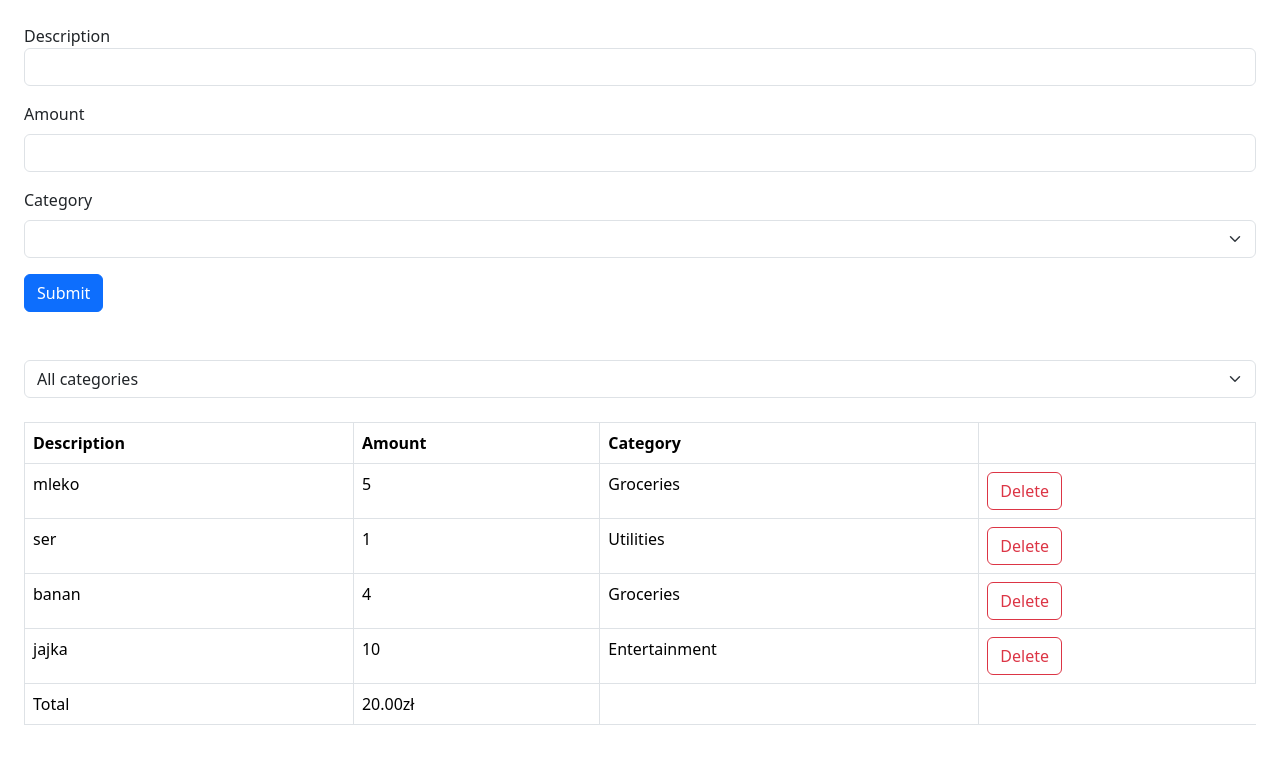
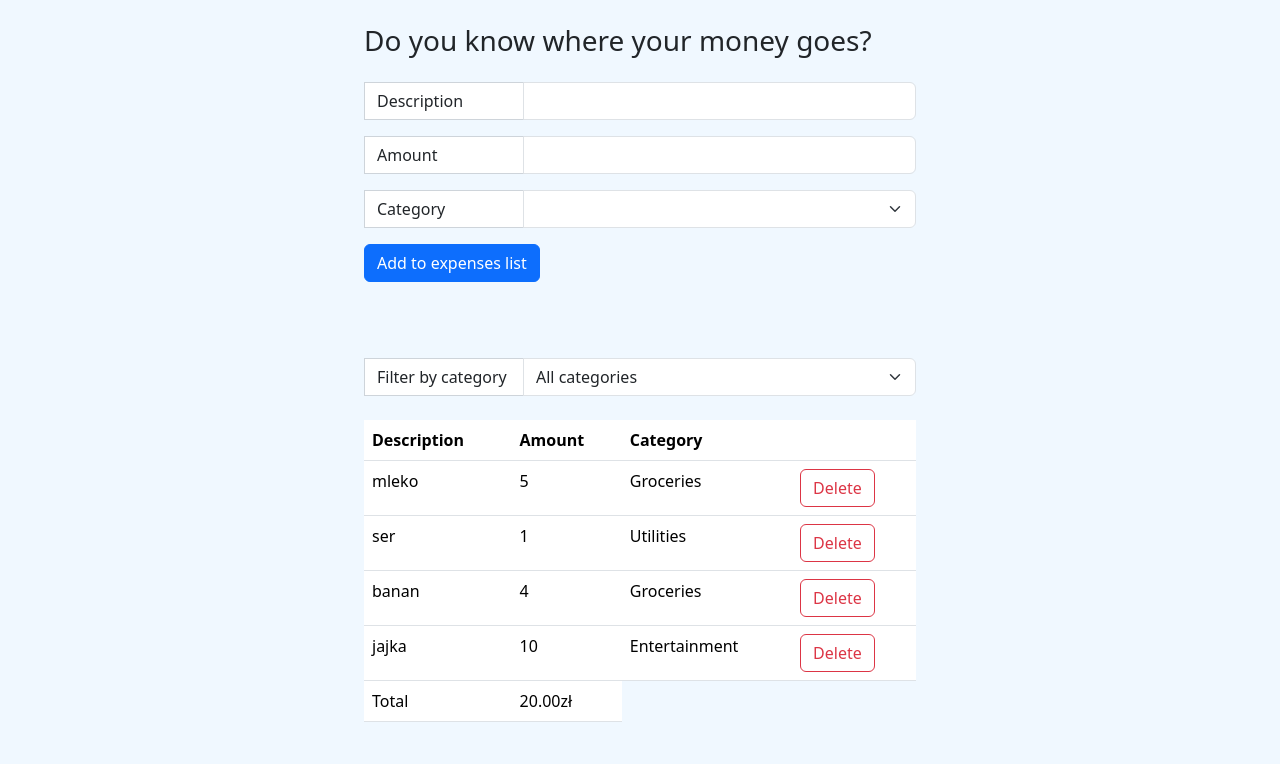
Before and after one commit to JuliaKucmierczyk/expense-tracker, a React (Vite) app: page / in a window 1280 px wide. Shown: the top 764 px of the page. Built offline with nearby package versions, Linux system fonts and the light colour scheme.

Commit message:
Styling interface

```diff
--- a/src/App.css
+++ b/src/App.css
@@ -0,0 +1,23 @@
+:root,
+div {
+  background-color: aliceblue;
+}
+
+.form-app {
+  margin: 0 auto;
+  width: 600px;
+}
+
+@media screen and (max-width: 600px) {
+  .form-app {
+    width: 100%;
+  }
+}
+
+span.my-span {
+  background-color: #ffffff;
+  border: 1px solid #ced4da;
+  border-radius: 0;
+  width: 10rem;
+  font-weight: 500;
+}
--- a/src/App.tsx
+++ b/src/App.tsx
@@ -19,24 +19,26 @@ function App() {
     : expenses;
 
   return (
-    <>
-      <div className="mb-5">
+    <section className="form-app">
+      <h3 className="m-4 align-items-center">
+        Do you know where your money goes?
+      </h3>
+      <div className="mb-5 pb-1">
         <ExpenseForm
           onSubmit={(expense) =>
             setExpenses([...expenses, { ...expense, id: expenses.length + 1 }])
           }
         />
       </div>
-      <div className="mb-3">
-        <ExpenseFilter
-          onSelectCategory={(category) => setSelectedCategory(category)}
-        />
-      </div>
+
+      <ExpenseFilter
+        onSelectCategory={(category) => setSelectedCategory(category)}
+      />
       <ExpenseList
         expenses={visibleExpenses}
         onDelete={(id) => setExpenses(expenses.filter((e) => e.id != id))}
       />
-    </>
+    </section>
   );
 }
 
--- a/src/components/ExpenseFilter.tsx
+++ b/src/components/ExpenseFilter.tsx
@@ -7,6 +7,15 @@ interface Props {
 const ExpenseFilter = ({ onSelectCategory }: Props) => {
   return (
     <div className="m-4">
+      <div className="input-group">
+        <div className="input-group-prepend">
+          <span
+            className="input-group-text my-span"
+            id="inputGroup-sizing-default"
+          >
+            Filter by category
+          </span>
+        </div>{" "}
         <select
           className="form-select"
           onChange={(event) => onSelectCategory(event.target.value)}
@@ -19,6 +28,7 @@ const ExpenseFilter = ({ onSelectCategory }: Props) => {
           ))}
         </select>
       </div>
+    </div>
   );
 };
 
--- a/src/components/ExpenseForm.tsx
+++ b/src/components/ExpenseForm.tsx
@@ -41,9 +41,15 @@ const ExpenseForm = ({ onSubmit }: Props) => {
         })}
       >
         <div className="mb-3">
-          <label htmlFor="description" className="fomr-label">
+          <div className="input-group">
+            <div className="input-group-prepend">
+              <span
+                className="input-group-text my-span"
+                id="inputGroup-sizing-default"
+              >
                 Description
-          </label>
+              </span>
+            </div>
             <input
               {...register("description")}
               id="description"
@@ -51,27 +57,42 @@ const ExpenseForm = ({ onSubmit }: Props) => {
               className="form-control"
             />
           </div>
+        </div>
         {errors.description && (
           <p className="text-danger">{errors.description.message}</p>
         )}
         <div className="mb-3">
-          <label htmlFor="amount" className="form-label">
+          <div className="input-group">
+            <div className="input-group-prepend">
+              <span
+                className="input-group-text my-span"
+                id="inputGroup-sizing-default"
+              >
                 Amount
-          </label>
+              </span>
+            </div>{" "}
             <input
               {...register("amount", { valueAsNumber: true })}
               id="amount"
               type="number"
               className="form-control"
             />
+          </div>
+
           {errors.amount && (
             <p className="text-danger">{errors.amount.message}</p>
           )}
         </div>
         <div className="mb-3">
-          <label htmlFor="category" className="form-label">
+          <div className="input-group ">
+            <div className="input-group-prepend ">
+              <span
+                className="input-group-text my-span"
+                id="inputGroup-sizing-default"
+              >
                 Category
-          </label>
+              </span>
+            </div>
             <select
               {...register("category")}
               id="category"
@@ -84,11 +105,13 @@ const ExpenseForm = ({ onSubmit }: Props) => {
                 </option>
               ))}
             </select>
+          </div>
+
           {errors.category && (
             <p className="text-danger">{errors.category.message}</p>
           )}
         </div>
-        <button className="btn btn-primary">Submit</button>
+        <button className="btn btn-primary ">Add to expenses list</button>
       </form>
     </div>
   );
--- a/src/components/ExpenseList.tsx
+++ b/src/components/ExpenseList.tsx
@@ -15,7 +15,7 @@ export const ExpenseList = ({ expenses, onDelete }: Props) => {
 
   return (
     <div className="m-4">
-      <table className="table table-bordered ">
+      <table className="table">
         <thead>
           <tr>
             <th>Description</th>
@@ -44,14 +44,12 @@ export const ExpenseList = ({ expenses, onDelete }: Props) => {
         <tfoot>
           <tr>
             <td>Total</td>
-
             <td>
               {expenses
                 .reduce((acc, expense) => expense.amount + acc, 0)
                 .toFixed(2)}
               zł
             </td>
-            <td></td>
           </tr>
         </tfoot>
       </table>
```
Lines whose indentation alone changed are shown as unchanged.
